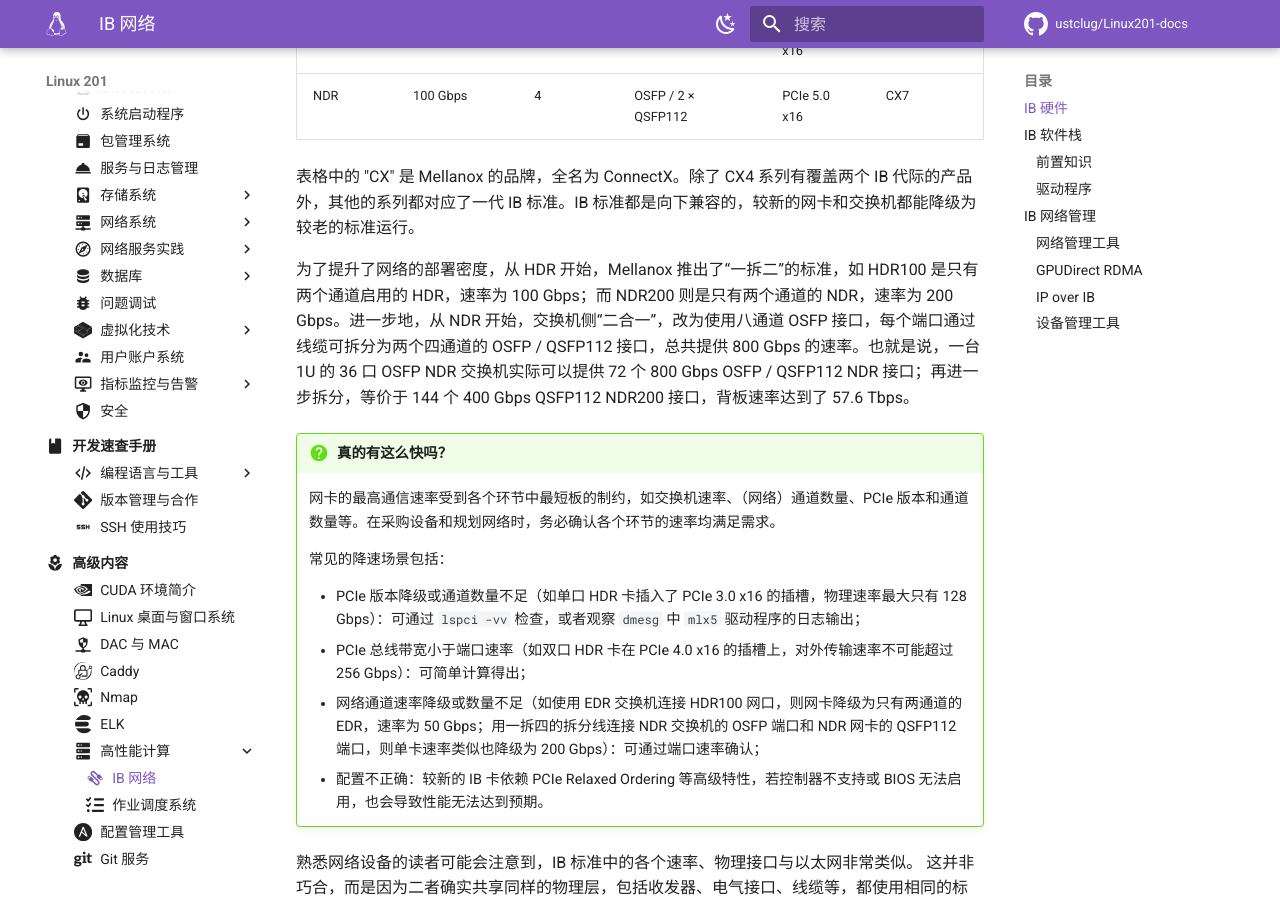
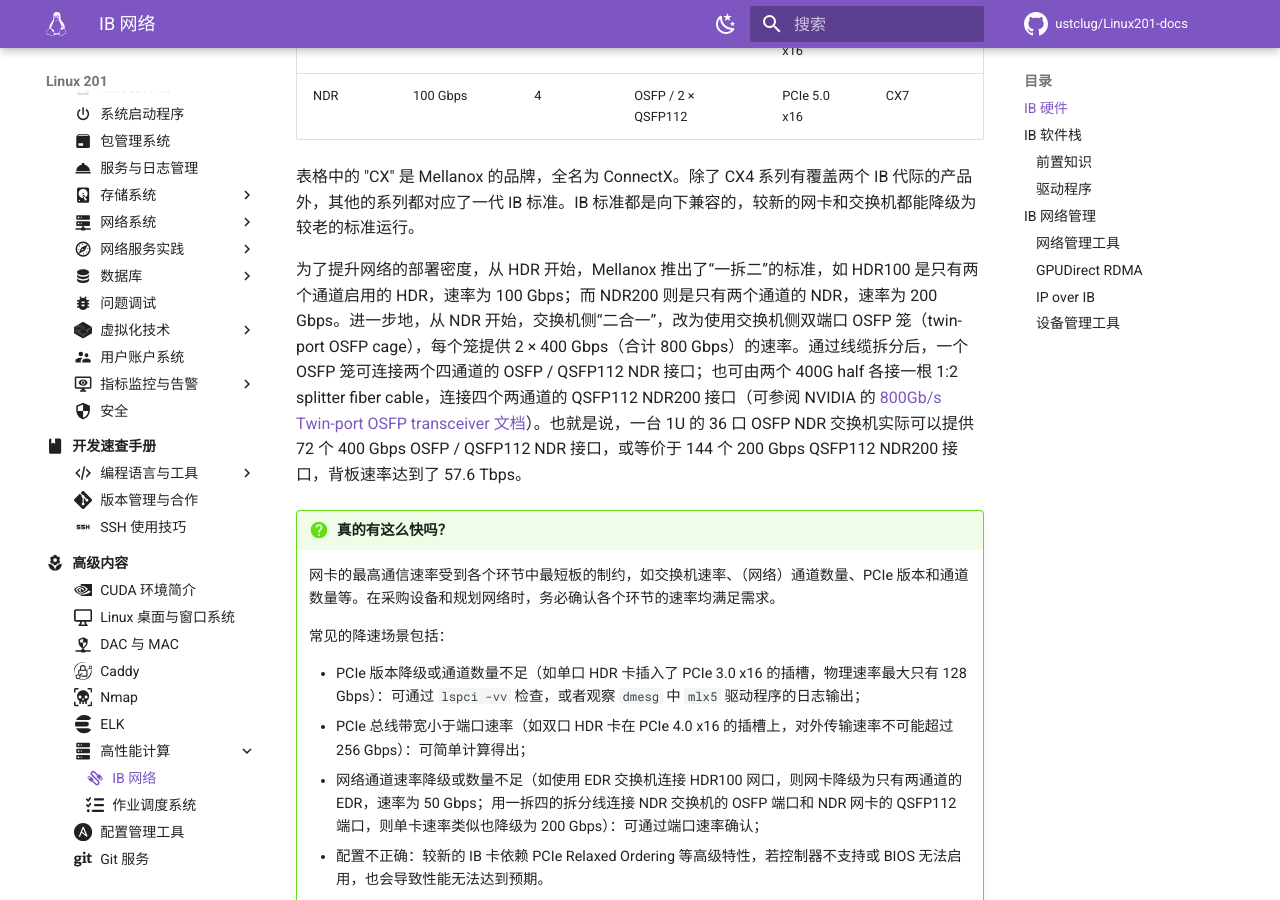
Before and after one commit to ustclug/Linux201-docs, an MkDocs documentation site: the page built from docs/advanced/hpc/infiniband.md, in a window 1280 px wide and 900 px high, scrolled down 1270 px. Built offline with MkDocs 1.6.1 and Material for MkDocs 9.7.7, drawn with Linux system fonts in a browser that asks for light colours; comment, search, counter and statistics services are not loaded.

Commit message:
advanced/infiniband: fix NDR port rate description (#74)

```diff
--- a/docs/advanced/hpc/infiniband.md
+++ b/docs/advanced/hpc/infiniband.md
@@ -38,7 +38,7 @@
 
 表格中的 "CX" 是 Mellanox 的品牌，全名为 ConnectX。除了 CX4 系列有覆盖两个 IB 代际的产品外，其他的系列都对应了一代 IB 标准。IB 标准都是向下兼容的，较新的网卡和交换机都能降级为较老的标准运行。
 
-为了提升了网络的部署密度，从 HDR 开始，Mellanox 推出了“一拆二”的标准，如 HDR100 是只有两个通道启用的 HDR，速率为 100 Gbps；而 NDR200 则是只有两个通道的 NDR，速率为 200 Gbps。进一步地，从 NDR 开始，交换机侧“二合一”，改为使用八通道 OSFP 接口，每个端口通过线缆可拆分为两个四通道的 OSFP / QSFP112 接口，总共提供 800 Gbps 的速率。也就是说，一台 1U 的 36 口 OSFP NDR 交换机实际可以提供 72 个 800 Gbps OSFP / QSFP112 NDR 接口；再进一步拆分，等价于 144 个 400 Gbps QSFP112 NDR200 接口，背板速率达到了 57.6 Tbps。
+为了提升网络的部署密度，从 HDR 开始，Mellanox 推出了“一拆二”的标准，如 HDR100 是只有两个通道启用的 HDR，速率为 100 Gbps；而 NDR200 则是只有两个通道的 NDR，速率为 200 Gbps。进一步地，从 NDR 开始，交换机侧“二合一”，改为使用交换机侧双端口 OSFP 笼（twin-port OSFP cage），每个笼提供 2 &times; 400 Gbps（合计 800 Gbps）的速率。通过线缆拆分后，一个 OSFP 笼可连接两个四通道的 OSFP / QSFP112 NDR 接口；也可由两个 400G half 各接一根 1:2 splitter fiber cable，连接四个两通道的 QSFP112 NDR200 接口（可参阅 NVIDIA 的 [800Gb/s Twin-port OSFP transceiver 文档](https://docs.nvidia.com/networking/display/800gmma4z00ns/overview)）。也就是说，一台 1U 的 36 口 OSFP NDR 交换机实际可以提供 72 个 400 Gbps OSFP / QSFP112 NDR 接口，或等价于 144 个 200 Gbps QSFP112 NDR200 接口，背板速率达到了 57.6 Tbps。
 
 !!! question "真的有这么快吗？"
 
```
